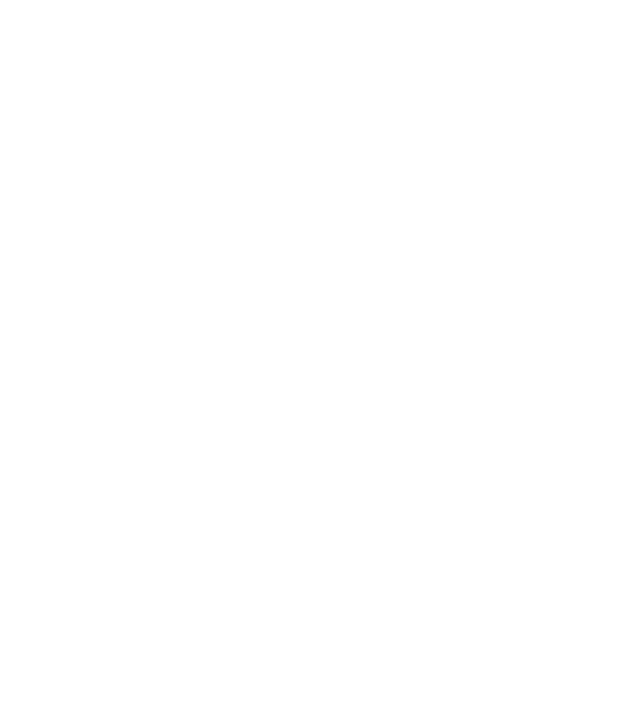
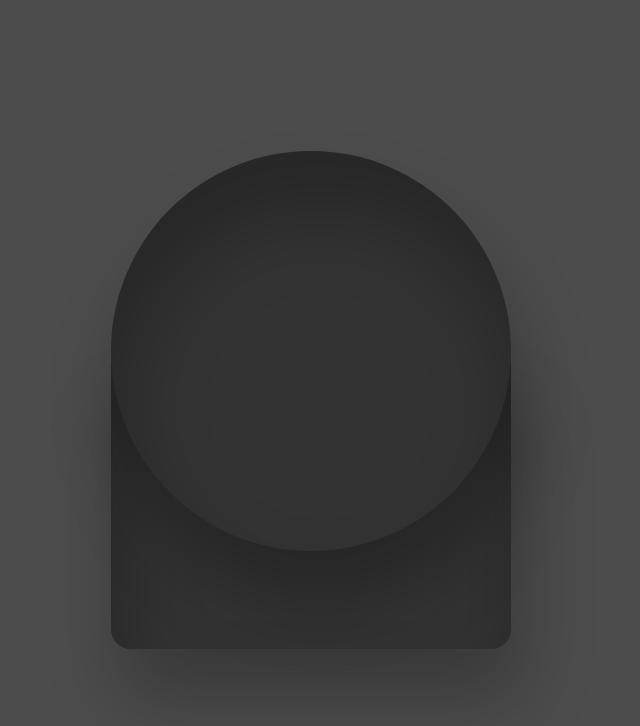
Before and after one commit to nguyenvankhai071295/Clock, a plain HTML site: page index.html in a window 1280 px wide. Shown: the whole page, without its empty margins (329-969 px from the left). Drawn offline with nearby package versions, Linux system fonts and the light colour scheme.

Commit message:
update file html css

```diff
--- a/css/style.less
+++ b/css/style.less
@@ -0,0 +1,60 @@
+*
+{
+    margin: 0;
+    padding: 0;
+    box-sizing: border-box;
+    font-family: 'Poppins', sans-serif;
+}
+body.cms-index-index
+{
+    background-color: rgba(0,0,0,0.7);
+    width: 100vw;
+    height: 100vh;
+}
+.cms-index-index
+{
+    .container
+    {
+        max-width: 430px;
+        width: 100%;
+        padding: 0 15px;
+    }
+}
+.cms-index-index
+{
+    display: -webkit-box;
+    display: -ms-flexbox;
+    display: -webkit-flex;
+    display: flex;
+    justify-content: center;
+    align-items: center;
+
+}
+.clock-face
+{
+    width: 100%;
+    height: 400px;
+    display: block;
+    background-color: #333;
+    border-radius: 50%;
+    -moz-border-radius: 50%;
+    -webkit-border-radius: 50%;
+    position: relative;
+    z-index: 1;
+    box-shadow: 10px 50px 70px rgba(0,0,0,0.25),
+    inset 10px 55px 80px rgba(0,0,0,0.25)
+
+}
+.clock-body{
+    display: block;
+    position: relative;
+    width: 100%;
+    height: 18rem;
+    background-color: #333;
+    margin-top: -190px;
+    border-radius: 0 0 20px 20px;
+    -moz-border-radius: 0 0 20px 20px;
+    -webkit-border-radius: 0 0 20px 20px;
+     box-shadow: 10px 50px 70px rgba(0,0,0,0.25),
+    inset 10px 55px 80px rgba(0,0,0,0.25)
+}
--- a/index.html
+++ b/index.html
@@ -9,7 +9,9 @@
     <link rel="stylesheet" href="./css/style.css">
     <!-- CSS only -->
     <link href="https://cdn.jsdelivr.net/npm/bootstrap@5.1.3/dist/css/bootstrap.min.css" rel="stylesheet" integrity="sha384-1BmE4kWBq78iYhFldvKuhfTAU6auU8tT94WrHftjDbrCEXSU1oBoqyl2QvZ6jIW3" crossorigin="anonymous">
-
+    <link rel="preconnect" href="https://fonts.googleapis.com">
+    <link rel="preconnect" href="https://fonts.gstatic.com" crossorigin>
+    <link href="https://fonts.googleapis.com/css2?family=Poppins:ital,wght@0,100;0,200;0,300;0,400;0,500;0,600;0,700;0,800;0,900;1,100;1,200;1,300;1,400;1,500;1,600;1,700;1,800;1,900&display=swap" rel="stylesheet">
 
     <script src="https://ajax.googleapis.com/ajax/libs/jquery/3.6.0/jquery.min.js"></script>
     <!-- JavaScript Bundle with Popper -->
@@ -17,8 +19,18 @@
     <script src="./js/main.js" type="text/javascript"></script>
 </head>
 
-<body>
+<body class="cms-index-index">
+    <div class="container">
+        <div class="container-clock">
+            <div class="clock-face"></div>
+            <div class="clock-body">
+                <div class="time-number">
 
+                </div>
+            </div>
+        </div>
+
+    </div>
 </body>
 
 </html>
```
Also changed, not shown: css/style.css.
